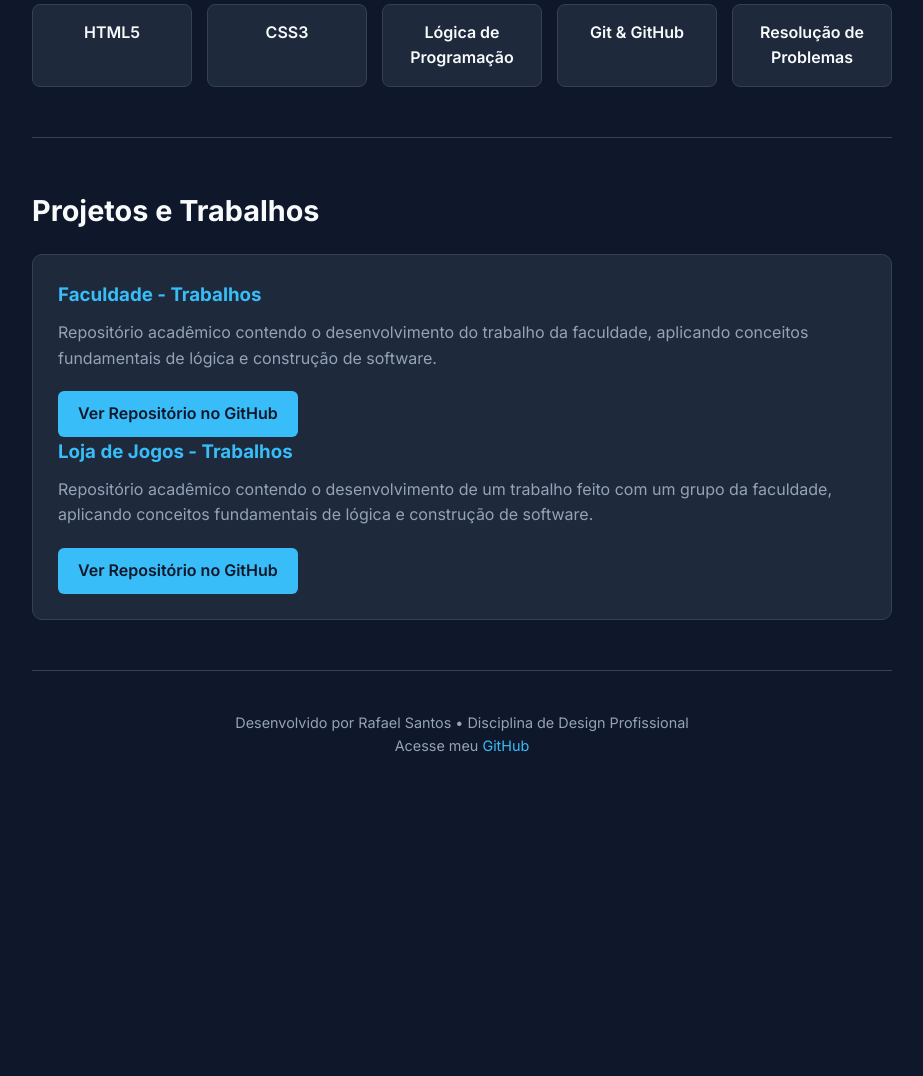
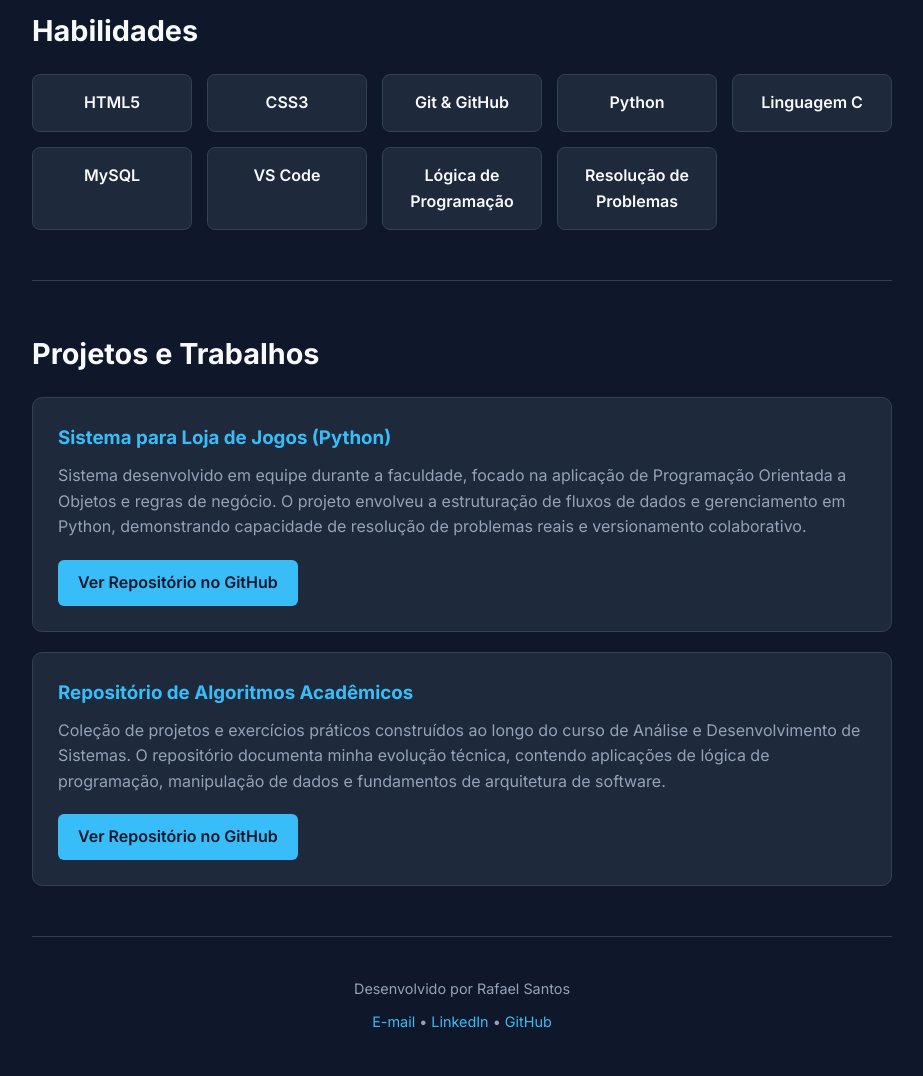
Before and after one commit to Rafael-Santos-Tech/rafael-portfolio, a plain HTML site: page index.html in a window 1280 px wide. Shown: the part 785-1861 px from the top of the page, without its empty margins (178-1101 px from the left). Before the commit the page ends 1622 px from the top, so only its background shows below. Drawn offline with Linux system fonts and the light colour scheme.

Commit message:
Atualiza estrutura do portfólio com foco no mercado de trabalho

```diff
--- a/index.html
+++ b/index.html
@@ -20,6 +20,13 @@
                 Transformo desafios em soluções por meio da tecnologia. <br>
                 Bem-vindo ao meu portfólio acadêmico e profissional.
             </p>
+
+            <!-- Links de Contato -->
+            <div style="display: flex; gap: 15px; justify-content: center; margin-top: 25px;">
+                <a href="https://mail.google.com/mail/?view=cm&fs=1&to=rafasantosflima2019@gmail.com" target="_blank" class="btn">E-mail</a>
+                <a href="http://www.linkedin.com/in/rafael-dos-santos-ferreira-lima-4996a942b" target="_blank" class="btn">LinkedIn</a>
+                <a href="https://github.com/Rafael-Santos-Tech" target="_blank" class="btn">GitHub</a>
+            </div>
         </header>
 
         <!-- SOBRE MIM -->
@@ -34,10 +41,19 @@
         <section id="habilidades">
             <h2> Habilidades</h2>
             <div class="skills-grid">
+                <!-- Front-end e Versionamento -->
                 <div class="skill-card">HTML5</div>
                 <div class="skill-card">CSS3</div>
+                <div class="skill-card">Git & GitHub</div>
+
+                <!-- Back-end, Banco de Dados e Ferramentas -->
+                <div class="skill-card">Python</div>
+                <div class="skill-card">Linguagem C</div>
+                <div class="skill-card">MySQL</div>
+                <div class="skill-card">VS Code</div>
+
+                <!-- Competências -->
                 <div class="skill-card">Lógica de Programação</div>
-                <div class="skill-card">Git & GitHub</div>
                 <div class="skill-card">Resolução de Problemas</div>
             </div>
         </section>
@@ -45,21 +61,28 @@
         <!-- PROJETOS -->
         <section id="projetos">
             <h2> Projetos e Trabalhos</h2>
+            <!-- Projeto 1: Loja de Jogos -->
             <div class="project-card">
-                <h3>Faculdade - Trabalhos</h3>
-                <p>Repositório acadêmico contendo o desenvolvimento do trabalho da faculdade, aplicando conceitos fundamentais de lógica e construção de software.</p>
+                <h3>Sistema para Loja de Jogos (Python)</h3>
+                <p>Sistema desenvolvido em equipe durante a faculdade, focado na aplicação de Programação Orientada a Objetos e regras de negócio. O projeto envolveu a estruturação de fluxos de dados e gerenciamento em Python, demonstrando capacidade de resolução de problemas reais e versionamento colaborativo.</p>
+                <a href="https://github.com/Gabi1301/Desenvolvimento-de-Solu-o-Python-" target="_blank" class="btn">Ver Repositório no GitHub</a>
+            </div>
+            <!-- Projeto 2: Repositório Acadêmico -->
+            <div class="project-card">
+                <h3>Repositório de Algoritmos Acadêmicos</h3>
+                <p>Coleção de projetos e exercícios práticos construídos ao longo do curso de Análise e Desenvolvimento de Sistemas. O repositório documenta minha evolução técnica, contendo aplicações de lógica de programação, manipulação de dados e fundamentos de arquitetura de software.</p>
                 <a href="https://github.com/Rafael-Santos-Tech/Faculdade" target="_blank" class="btn">Ver Repositório no GitHub</a>
-
-                <h3>Loja de Jogos - Trabalhos</h3>
-                <p>Repositório acadêmico contendo o desenvolvimento de um trabalho feito com um grupo da faculdade, aplicando conceitos fundamentais de lógica e construção de software.</p>
-                <a href="https://github.com/Gabi1301/Desenvolvimento-de-Solu-o-Python-" target="_blank" class="btn">Ver Repositório no GitHub</a>
             </div>
         </section>
 
         <!-- RODAPÉ -->
         <footer>
-            <p>Desenvolvido por Rafael Santos &bull; Disciplina de Design Profissional</p>
-            <p>Acesse meu <a href="https://github.com/Rafael-Santos-Tech" target="_blank">GitHub</a></p>
+            <p>Desenvolvido por Rafael Santos</p>
+            <p style="margin-top: 10px;">
+                <a href="https://mail.google.com/mail/?view=cm&fs=1&to=rafasantosflima2019@gmail.com" target="_blank">E-mail</a> &bull;
+                <a href="http://www.linkedin.com/in/rafael-dos-santos-ferreira-lima-4996a942b" target="_blank">LinkedIn</a> &bull;
+                <a href="https://github.com/Rafael-Santos-Tech" target="_blank">GitHub</a>
+            </p>
         </footer>
     </div>
 
```
Also changed, not shown: 1 other file.
